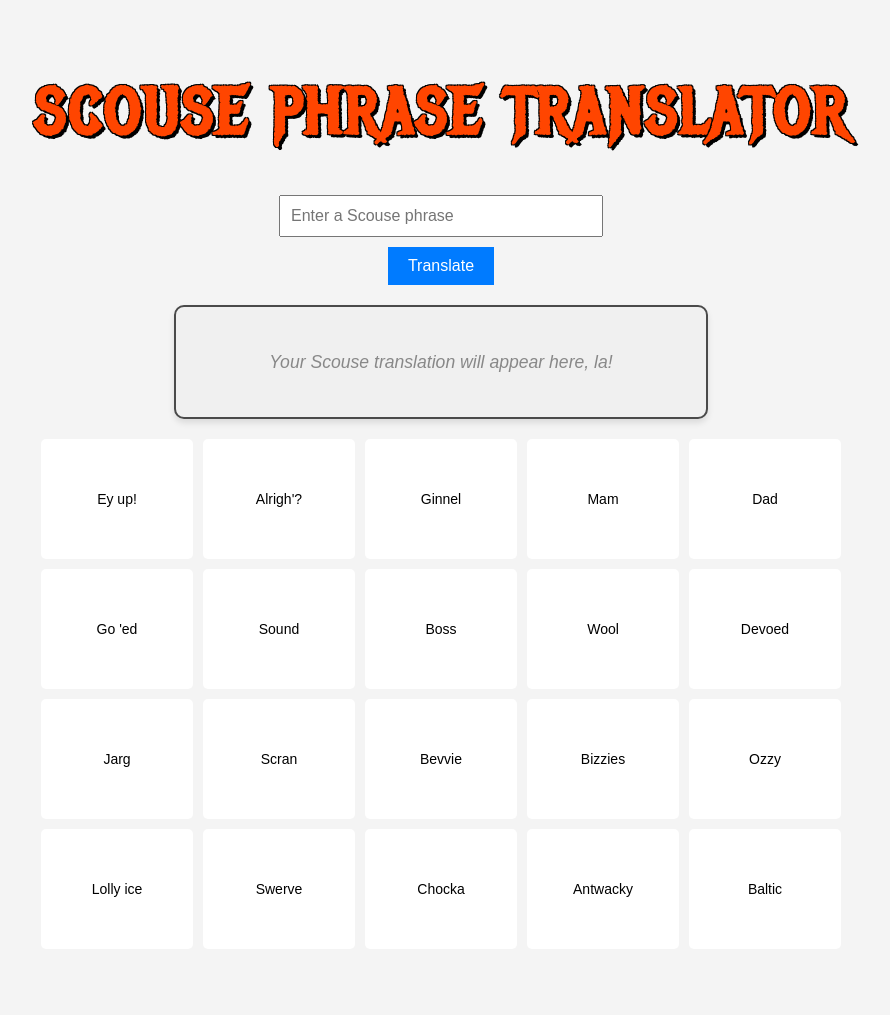
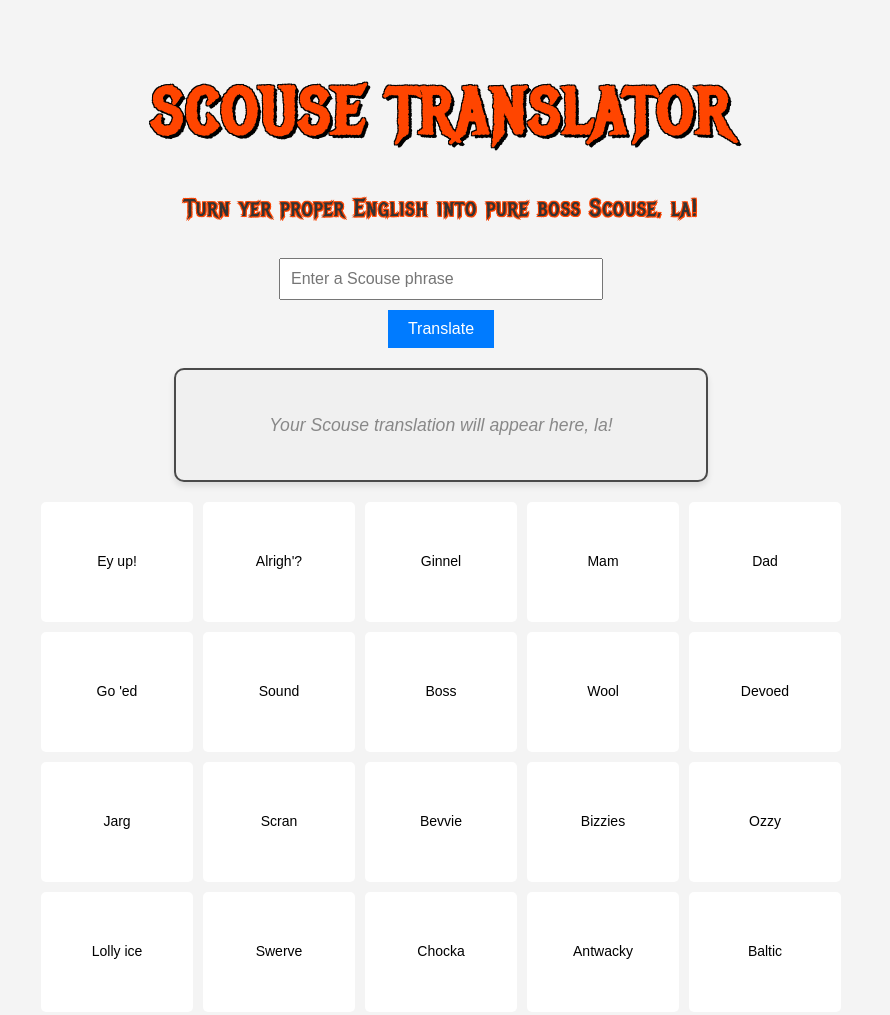
Before and after one commit to TanveerBassi/Scouse-translator, a plain HTML site: page index.html in a window 1280 px wide. Shown: the whole page, without its empty margins (199-1089 px from the left). Before the commit the page ends 969 px from the top, so only its background shows below. Drawn offline with Linux system fonts and the light colour scheme.

Commit message:
updated sub title

```diff
--- a/index.html
+++ b/index.html
@@ -7,7 +7,8 @@
     <link rel="stylesheet" href="styles.css">
 </head>
 <body>
-    <h1>Scouse Phrase Translator</h1>
+    <h1>Scouse Translator</h1>
+    <p class="description">Turn yer proper English into pure boss Scouse, la!</p>
     <input type="text" id="scouse-input" placeholder="Enter a Scouse phrase">
     <button id="translate-btn">Translate</button>
     <div id="result">
--- a/styles.css
+++ b/styles.css
@@ -22,6 +22,21 @@ h1 {
         -1px 1px 0 #000,
         1px 1px 0 #000;
     text-transform: uppercase;
+    margin-bottom: 10px;  /* Reduced from 30px */
+}
+
+.description {
+    font-family: 'Metal Mania', cursive;
+    color: #333;
+    text-align: center;
+    font-size: 1.5em;
+    letter-spacing: 1px;
+    text-shadow:
+        1px 1px 0 #ff4500,
+        -1px -1px 0 #ff4500,
+        1px -1px 0 #ff4500,
+        -1px 1px 0 #ff4500,
+        1px 1px 0 #ff4500;
     margin-bottom: 30px;
 }
 
```
